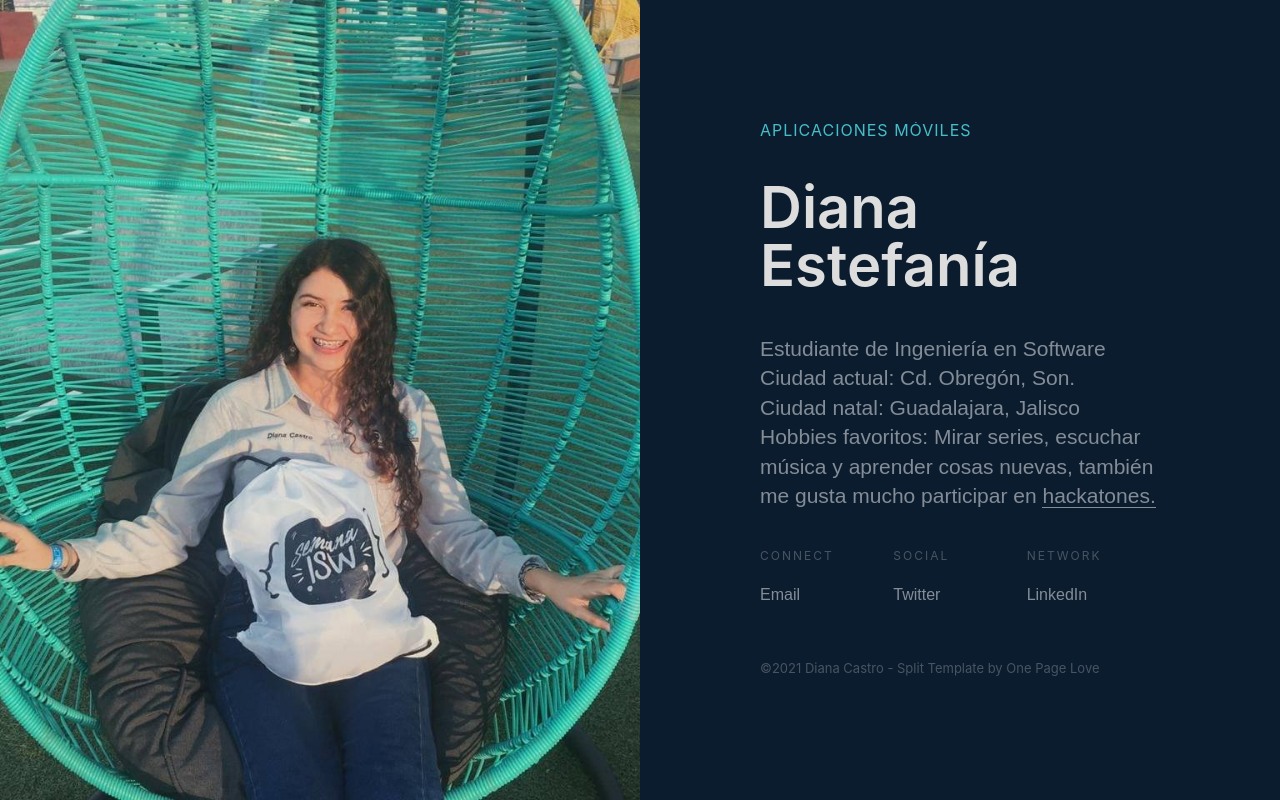
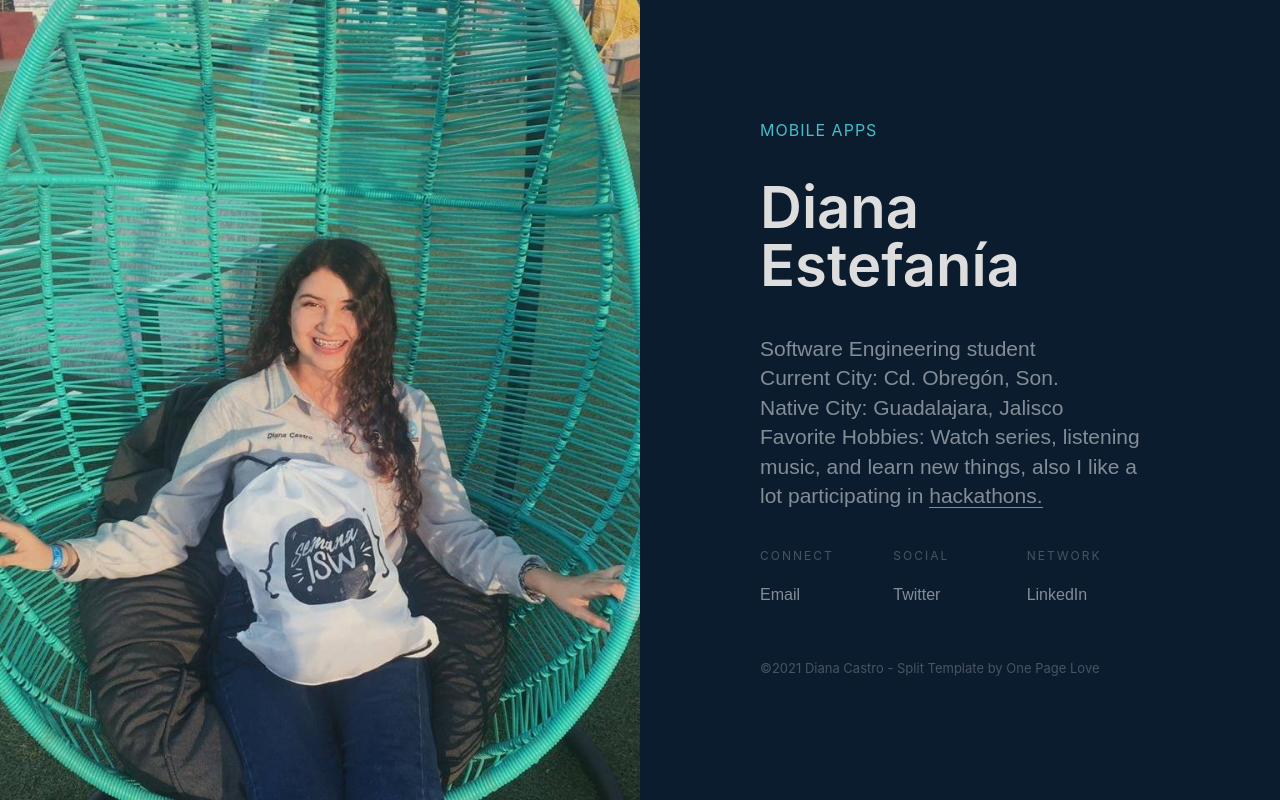
Before and after one commit to lavetika/LandingCastroDiana, a plain HTML site: page index.html in a window 1280 px wide. Drawn offline with nearby package versions, Linux system fonts and the light colour scheme; a script that the page names is missing.

Commit message:
Cambio información a inglés

```diff
--- a/index.html
+++ b/index.html
@@ -28,9 +28,9 @@ body {
     </div>
     <div class="rightcontent w-col w-col-6 w-col-stack">
       <div data-w-id="3fd5aeb3-22da-ed60-7286-0d11f16597d3" style="opacity:0" class="content">
-        <div class="name">Aplicaciones móviles</div>
+        <div class="name">Mobile Apps</div>
         <h1 class="tagline"><strong class="bold-text">Diana Estefanía</strong></h1>
-        <p class="bio">Estudiante de Ingeniería en Software <br> Ciudad actual: Cd. Obregón, Son.<br> Ciudad natal: Guadalajara, Jalisco <br> Hobbies favoritos: Mirar series, escuchar música y aprender cosas nuevas, también me gusta mucho participar en <a href="https://globalgamejam.org/users/omeprazol" class="bio-links">hackatones.</a> </p>
+        <p class="bio">Software Engineering student <br> Current City: Cd. Obregón, Son.<br> Native City: Guadalajara, Jalisco <br> Favorite Hobbies: Watch series, listening music, and learn new things, also I like a lot participating in <a href="https://globalgamejam.org/users/omeprazol" class="bio-links">hackathons.</a> </p>
         <div class="links w-row">
           <div class="column w-col w-col-4">
             <div class="text-block-2">Connect</div>
```
